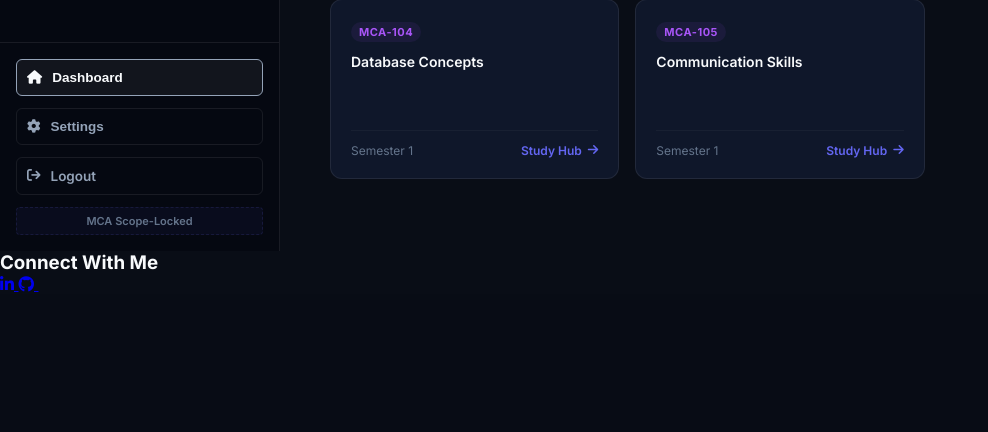
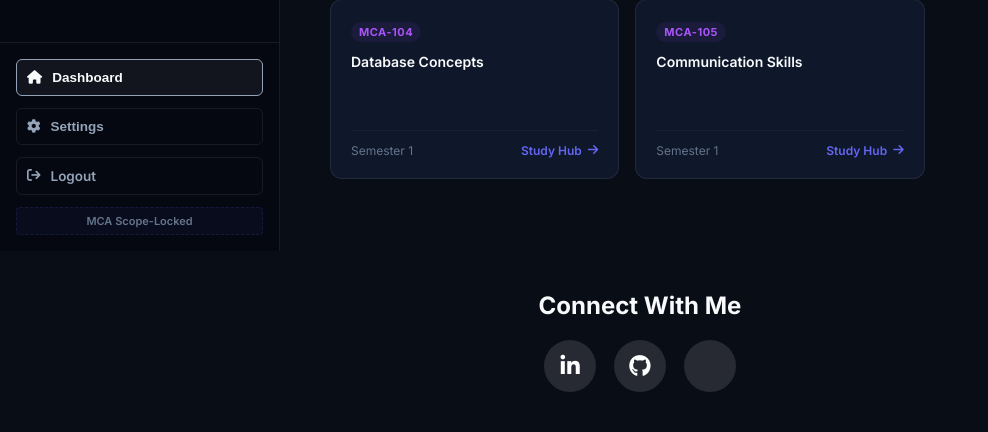
Before and after one commit to vishwa-v17/MCA-AI-ASSISTANT, a Flask app: page / in a window 1280 px wide. Shown: the part 959-1391 px from the top of the page, without its empty margins (0-988 px from the left). Before the commit the page ends 1251 px from the top, so only its background shows below. Run offline with Flask 3, Linux system fonts and the light colour scheme; a user stored in the database is signed in; data comes from the database, SQL or seed files in the repository; data that the repository does not hold is empty; some libraries are stand-ins or nearby versions.

Commit message:
Add social section styles to style.css
Added styles for social section and links.

```diff
--- a/static/style.css
+++ b/static/style.css
@@ -1196,3 +1196,44 @@ body {
 .auth-links a:hover {
     color: var(--accent-secondary);
 }
+.social-section {
+    text-align: center;
+    padding: 40px 20px;
+}
+
+.social-section h3 {
+    margin-bottom: 20px;
+    font-size: 24px;
+}
+
+.social-links {
+    display: flex;
+    justify-content: center;
+    gap: 18px;
+}
+
+.social-links a {
+    width: 52px;
+    height: 52px;
+
+    display: flex;
+    align-items: center;
+    justify-content: center;
+
+    border-radius: 50%;
+
+    background: rgba(255, 255, 255, 0.12);
+    color: white;
+
+    font-size: 22px;
+
+    text-decoration: none;
+
+    transition: 0.3s ease;
+}
+
+.social-links a:hover {
+    transform: translateY(-6px) scale(1.05);
+    background: white;
+    color: #111;
+}
```
